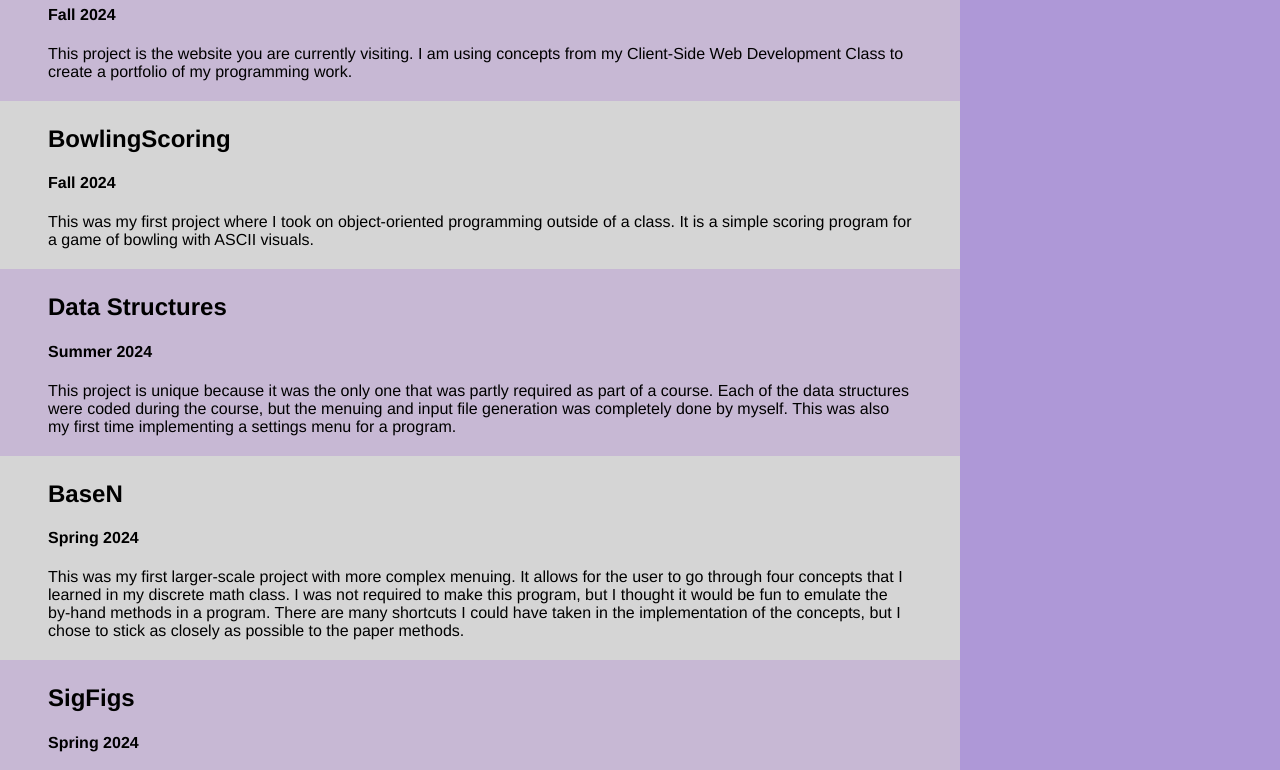
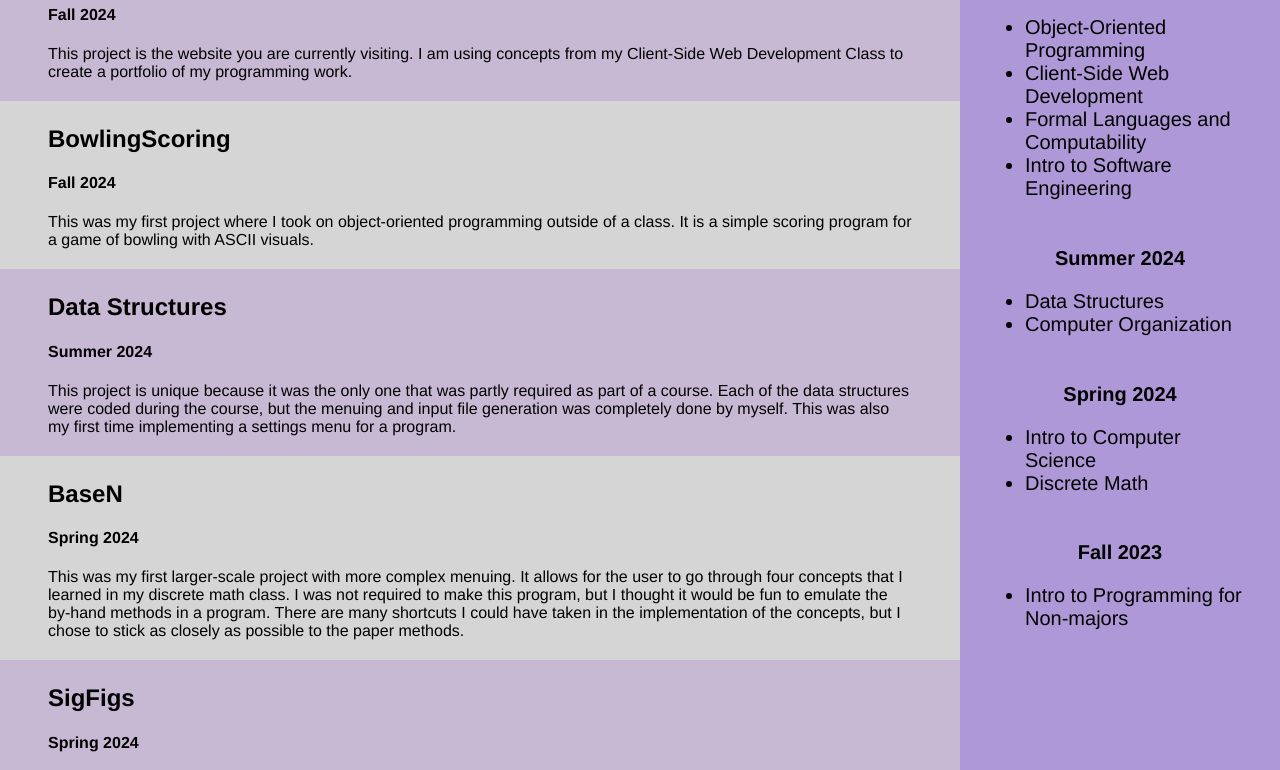
Before and after one commit to AidanJScott/Personal-Website, a plain HTML site: page projects.html in a window 1280 px wide. Shown: the part 306-1076 px from the top of the page. Drawn offline with Linux system fonts and the light colour scheme.

Commit message:
Added timeline and media query to projects

```diff
--- a/projects.html
+++ b/projects.html
@@ -6,6 +6,7 @@
 		<title>Aidan Scott - Projects</title>
 		<link rel="stylesheet" href="styles/main.css">
 		<link rel="stylesheet" href="styles/projects.css">
+		<meta name="viewport" content="width=device-width, initial-scale=1">
 	</head>
 	<body>
 		<header>
@@ -66,7 +67,28 @@
 
 		</main>
 		<aside>
-
+			<h1>Timeline of Classes</h1>
+			<h4>Fall 2024</h4>
+			<ul>
+				<li>Object-Oriented Programming</li>
+				<li>Client-Side Web Development</li>
+				<li>Formal Languages and Computability</li>
+				<li>Intro to Software Engineering</li>
+			</ul>
+			<h4>Summer 2024</h4>
+			<ul>
+				<li>Data Structures</li>
+				<li>Computer Organization</li>
+			</ul>
+			<h4>Spring 2024</h4>
+			<ul>
+				<li>Intro to Computer Science</li>
+				<li>Discrete Math</li>
+			</ul>
+			<h4>Fall 2023</h4>
+			<ul>
+				<li>Intro to Programming for Non-majors</li>
+			</ul>
 		</aside>
 		<footer>
 			<p>
--- a/styles/projects.css
+++ b/styles/projects.css
@@ -22,8 +22,34 @@ main div.alternate {
 	background-color: #c7b8d4;
 }
 
-aside{grid-area: asid;}
+aside{
+	grid-area: asid;
+	display: flex;
+	flex-direction: column;
+}
 aside h1 {width: auto;}
-
+aside h4{
+	align-self: center;
+	margin-bottom: 0;
+}
 
 footer{grid-area: foot;}
+
+/*media query styles*/
+@media only screen and (max-width: 600px){
+	body{
+		grid-template-columns: 1fr;
+		grid-template-rows:4.375rem 10rem 1fr 30% 8.875rem;
+		grid-template-areas:
+			"head"
+			"navi"
+			"main"
+			"asid"
+			"foot";
+		}
+		nav li {
+			float: none;
+			width: 100%;
+		}
+		#headtext{font-size: 120%;}
+}
```
